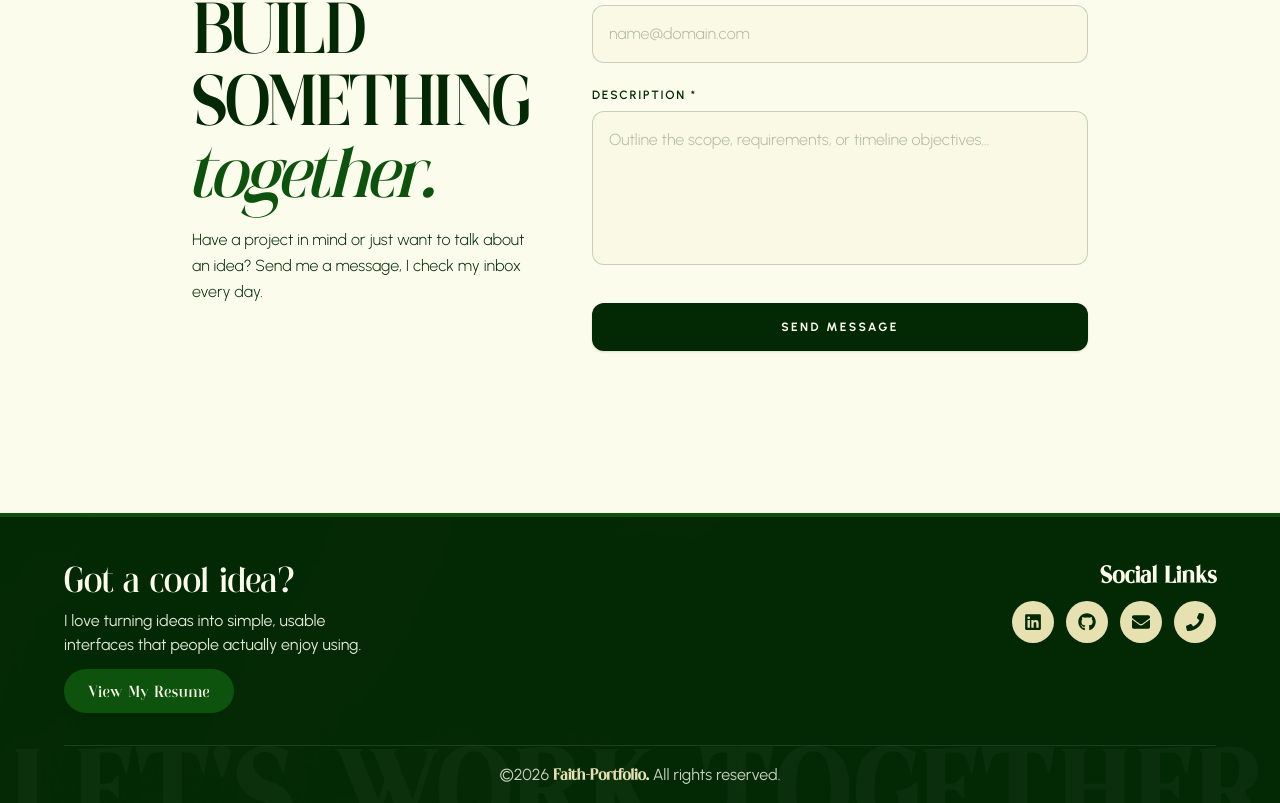
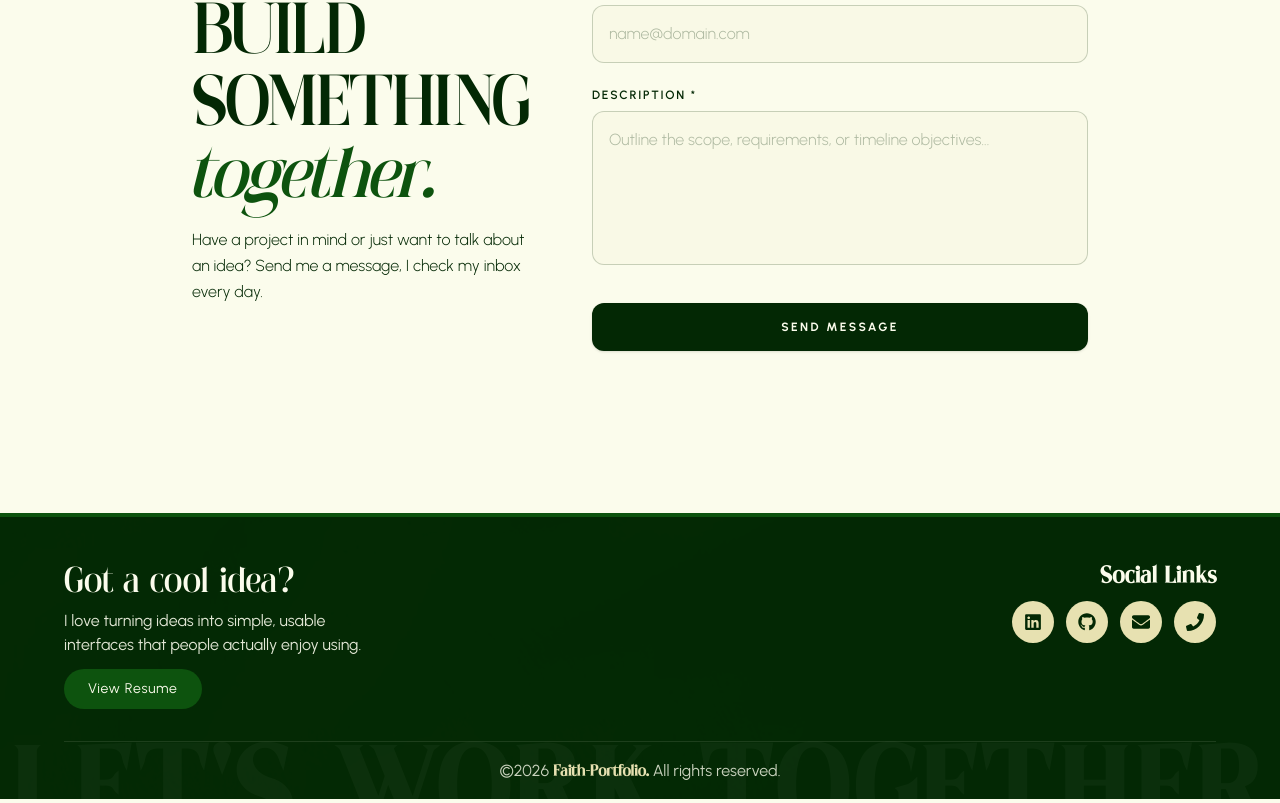
Before and after one commit to gabxillaa/main-portfolio, a Next.js app: page / in a window 1280 px wide. Shown: the part 3487-4290 px from the top of the page. Built offline with nearby package versions, Linux system fonts and the light colour scheme; no server answers.

Commit message:
added resume link

```diff
--- a/app/components/footer.tsx
+++ b/app/components/footer.tsx
@@ -30,12 +30,12 @@ export default function Footer() {
               I love turning ideas into simple, usable interfaces that people actually enjoy using.
             </p>
             <a
-              href="https://drive.google.com/file/d/YOUR_FILE_ID/view?usp=sharing"
+              href="https://drive.google.com/file/d/16ermPuG4QGXovjfErhQ-Js4iiH1MHsBa/view?usp=sharing"
               target="_blank"
               rel="noopener noreferrer"
-              className="inline-block px-6 py-2.5 text-[var(--background)] bg-[var(--primary)] hover:bg-[var(--beige)] hover:text-[var(--dark-green)] tracking-wider rounded-full font-[family-name:var(--font-display)] transition-colors duration-300 cursor-pointer"
+              className="inline-block px-6 py-2.5 text-[var(--background)] bg-[var(--primary)] hover:bg-[var(--beige)] hover:text-[var(--dark-green)] text-sm tracking-wider rounded-full font-[family-name:var(--font-body)] transition-colors duration-300 cursor-pointer"
             >
-              View My Resume
+              View Resume
             </a>
           </div>
 
```
